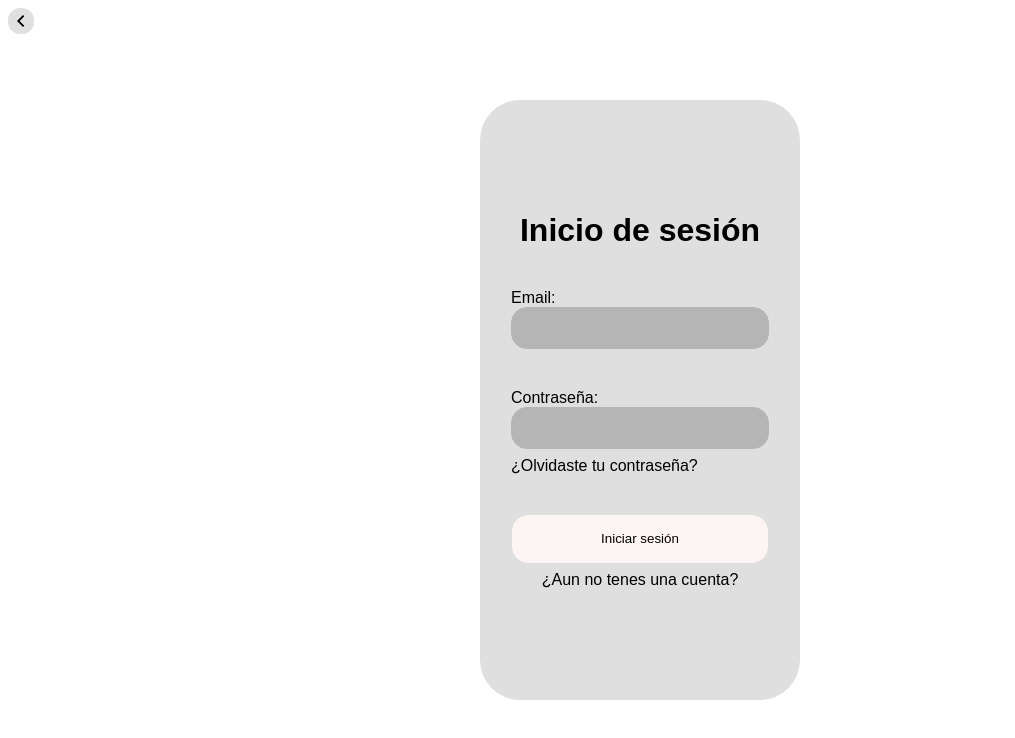
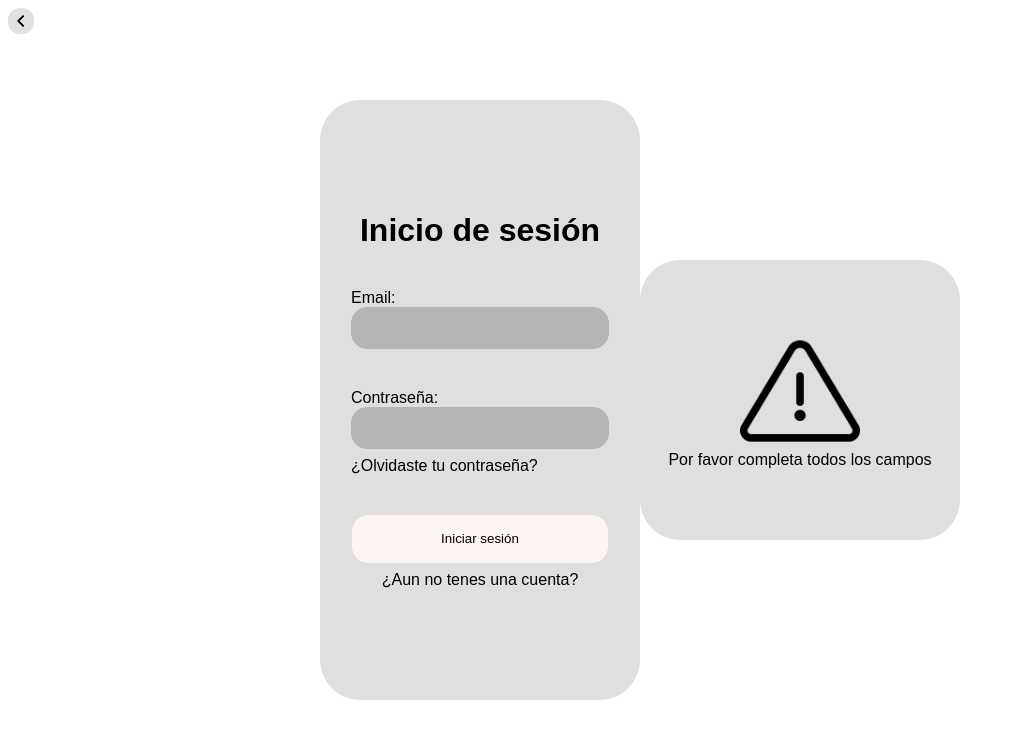
Before and after one commit to AgustinCasal3/HoshinoRepair, a React (Vite) app in the folder HoshinoWeb/HoshinoWeb/: page /login in a window 1280 px wide. Shown: the top 738 px of the page, without its empty margins (0-1015 px from the left). Built offline with nearby package versions, Linux system fonts and the light colour scheme.

Commit message:
8-09-2026 11:57 Tobias
Primera versión de la pantalla de error del login

```diff
--- a/HoshinoWeb/HoshinoWeb/src/instances/01 login/Login.tsx
+++ b/HoshinoWeb/HoshinoWeb/src/instances/01 login/Login.tsx
@@ -1,6 +1,6 @@
 import './Login.css';
-
 import flechaVolver from '../../assets/imgs/01 login/FlechaVolver.png';
+import { Error } from './components/01 error/Error';
 
 export function Login() {
     return (
@@ -11,7 +11,6 @@ export function Login() {
 
             {/* Div del login (del cuadrado gris para adentro) */}
             <div className='loginDiv'>
-
 
                 {/* Form con todo el contenido del login */}
                 <form className='loginForm'>
@@ -42,6 +41,9 @@ export function Login() {
                     <a className='loginLink' href="/register">¿Aun no tenes una cuenta?</a>
                 </form>
             </div>
+
+            <Error/>
+
         </div>
         </>
     )
--- a/HoshinoWeb/HoshinoWeb/src/instances/01 login/components/01 error/Error.css
+++ b/HoshinoWeb/HoshinoWeb/src/instances/01 login/components/01 error/Error.css
@@ -0,0 +1,21 @@
+.errorBody{
+    height: 35vh;
+    width: clamp(320px, 25vw, 450px);
+    border-radius: 5vh;
+    background-color: rgb(223, 223, 223);
+    display: flex;
+    justify-content: center;
+    align-items: center;
+}
+
+.errorContenedor{
+    display: flex;
+    flex-direction: column;
+    align-items: center;
+    justify-content: center;
+}
+
+.errorIconoAdvertencia{
+    height: 15vh;
+    width: 15vh;
+}
--- a/HoshinoWeb/HoshinoWeb/src/instances/01 login/components/01 error/Error.tsx
+++ b/HoshinoWeb/HoshinoWeb/src/instances/01 login/components/01 error/Error.tsx
@@ -1,10 +1,18 @@
 import './Error.css';
+import iconoAdvertencia from '../../../../assets/imgs/01 login/IconoAdvertencia.png';
 
-export function Login() {
+export function Error() {
+    let error = "Por favor completa todos los campos";
     return (
         <>
-            <div>
+            <div className='errorBody'>
 
+                <div className='errorContenedor'>
+
+                    <img className='errorIconoAdvertencia' src={iconoAdvertencia} alt="Icono de advertencia" />
+
+                    {error}
+                </div>
             </div>
         </>
     )
```
Also changed, not shown: HoshinoWeb/HoshinoWeb/src/assets/imgs/01 login/IconoAdvertencia.png (added).
